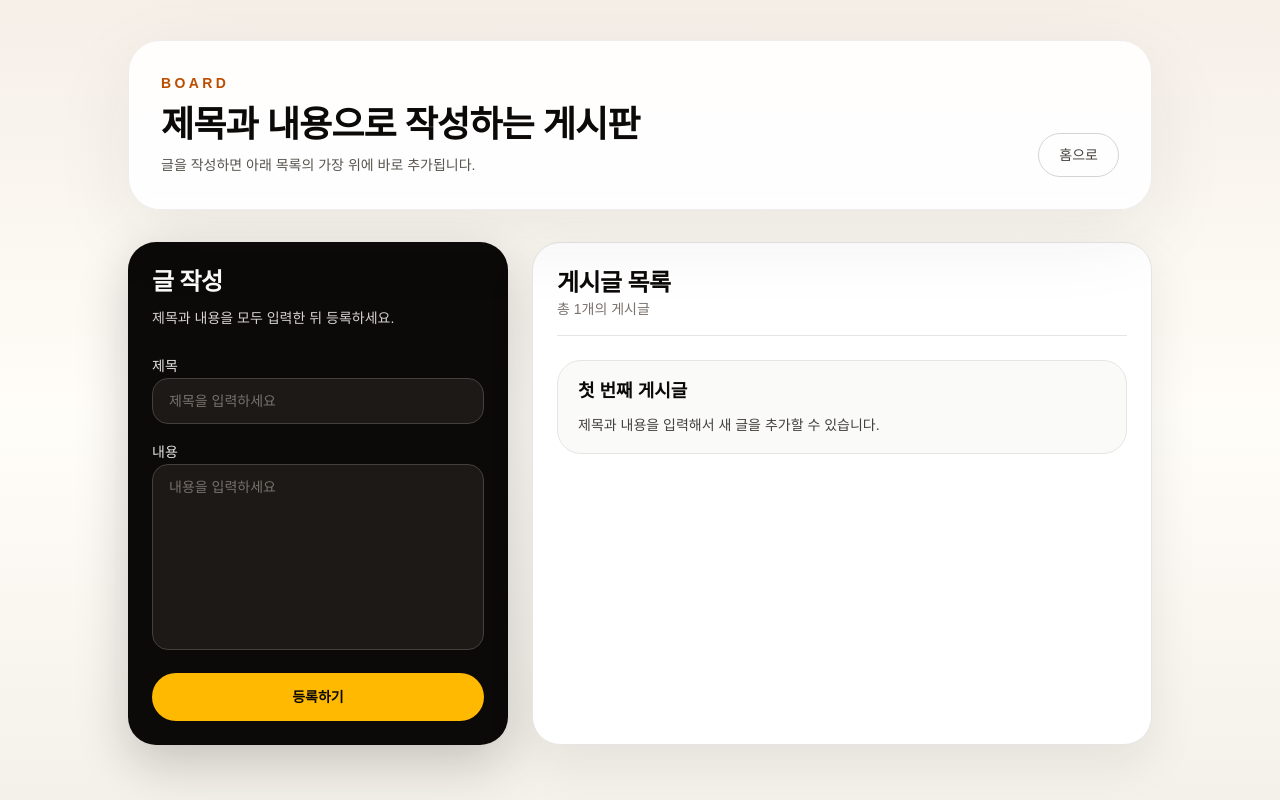
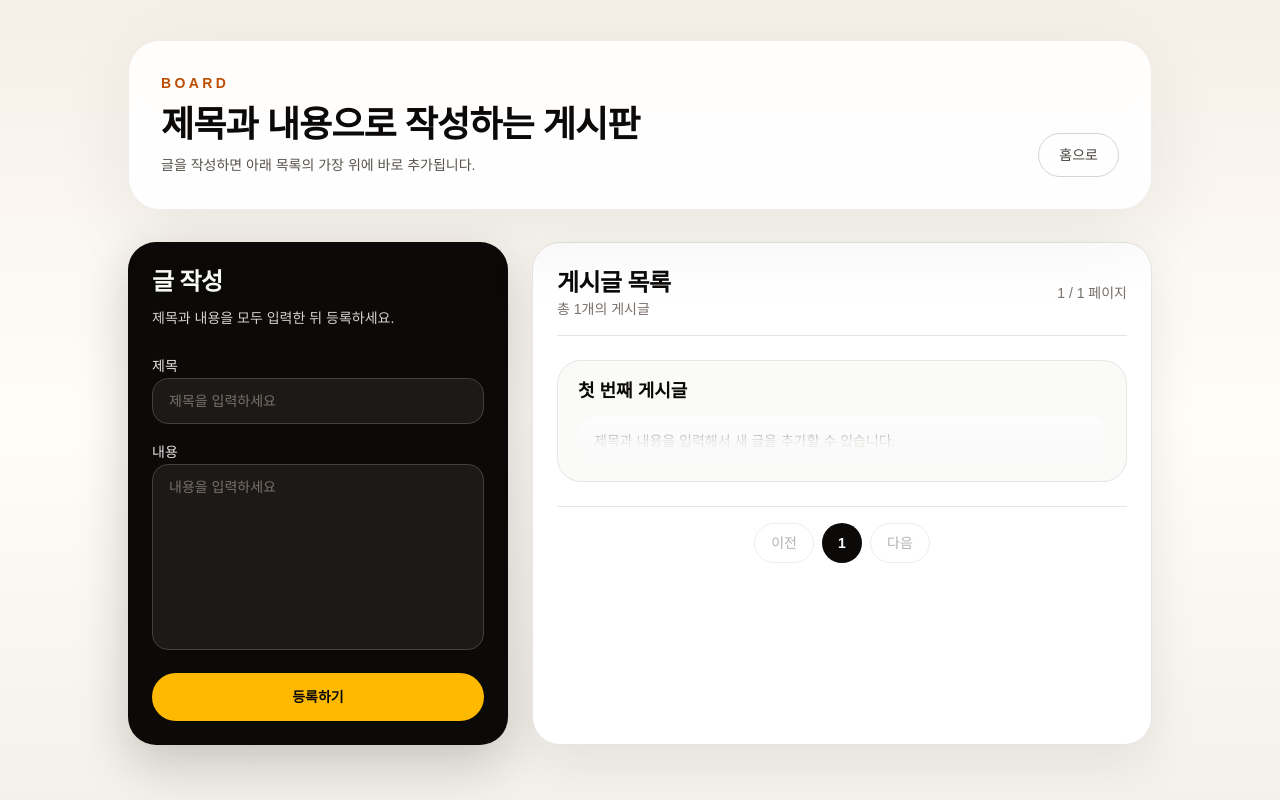
Before and after one commit to JooTaeYoon/anything_comment, a Next.js app: page /board in a window 1280 px wide. Built offline with nearby package versions, Linux system fonts and the light colour scheme.

Commit message:
Feature(anything): vercel 연동

```diff
--- a/app/board/page.tsx
+++ b/app/board/page.tsx
@@ -17,10 +17,19 @@ const initialPosts: Post[] = [
   },
 ];
 
+const POSTS_PER_PAGE = 3;
+
 export default function BoardPage() {
   const [posts, setPosts] = useState<Post[]>(initialPosts);
   const [title, setTitle] = useState("");
   const [content, setContent] = useState("");
+  const [currentPage, setCurrentPage] = useState(1);
+
+  const totalPages = Math.max(1, Math.ceil(posts.length / POSTS_PER_PAGE));
+  const paginatedPosts = posts.slice(
+    (currentPage - 1) * POSTS_PER_PAGE,
+    currentPage * POSTS_PER_PAGE,
+  );
 
   const handleSubmit = (event: FormEvent<HTMLFormElement>) => {
     event.preventDefault();
@@ -41,6 +50,7 @@ export default function BoardPage() {
       ...currentPosts,
     ]);
 
+    setCurrentPage(1);
     setTitle("");
     setContent("");
   };
@@ -122,10 +132,13 @@ export default function BoardPage() {
                   총 {posts.length}개의 게시글
                 </p>
               </div>
+              <p className="text-sm text-stone-500">
+                {currentPage} / {totalPages} 페이지
+              </p>
             </div>
 
             <div className="space-y-4">
-              {posts.map((post) => (
+              {paginatedPosts.map((post) => (
                 <article
                   key={post.id}
                   className="rounded-3xl border border-stone-200 bg-stone-50 px-5 py-4"
@@ -133,11 +146,54 @@ export default function BoardPage() {
                   <h3 className="text-lg font-semibold text-stone-950">
                     {post.title}
                   </h3>
-                  <p className="mt-2 whitespace-pre-wrap text-sm leading-6 text-stone-700">
-                    {post.content}
-                  </p>
+                  <div className="relative mt-3 overflow-hidden rounded-2xl bg-white/70 px-4 py-3">
+                    <p className="max-h-16 overflow-hidden whitespace-pre-wrap text-sm leading-6 text-stone-700">
+                      {post.content}
+                    </p>
+                    <div className="pointer-events-none absolute inset-x-0 bottom-0 h-12 bg-gradient-to-t from-stone-50 via-stone-50/90 to-transparent" />
+                  </div>
                 </article>
               ))}
+            </div>
+
+            <div className="mt-6 flex flex-wrap items-center justify-center gap-2 border-t border-stone-200 pt-4">
+              <button
+                type="button"
+                onClick={() => setCurrentPage((page) => Math.max(1, page - 1))}
+                disabled={currentPage === 1}
+                className="inline-flex h-10 items-center justify-center rounded-full border border-stone-300 px-4 text-sm font-medium text-stone-700 transition hover:border-stone-900 hover:text-stone-950 disabled:cursor-not-allowed disabled:opacity-40"
+              >
+                이전
+              </button>
+
+              {Array.from({ length: totalPages }, (_, index) => {
+                const pageNumber = index + 1;
+                const isActive = pageNumber === currentPage;
+
+                return (
+                  <button
+                    key={pageNumber}
+                    type="button"
+                    onClick={() => setCurrentPage(pageNumber)}
+                    className={`inline-flex h-10 w-10 items-center justify-center rounded-full text-sm font-semibold transition ${
+                      isActive
+                        ? "bg-stone-950 text-white"
+                        : "border border-stone-300 text-stone-700 hover:border-stone-900 hover:text-stone-950"
+                    }`}
+                  >
+                    {pageNumber}
+                  </button>
+                );
+              })}
+
+              <button
+                type="button"
+                onClick={() => setCurrentPage((page) => Math.min(totalPages, page + 1))}
+                disabled={currentPage === totalPages}
+                className="inline-flex h-10 items-center justify-center rounded-full border border-stone-300 px-4 text-sm font-medium text-stone-700 transition hover:border-stone-900 hover:text-stone-950 disabled:cursor-not-allowed disabled:opacity-40"
+              >
+                다음
+              </button>
             </div>
           </section>
         </div>
--- a/app/page.tsx
+++ b/app/page.tsx
@@ -1,65 +1,32 @@
-import Image from "next/image";
+import Link from "next/link";
 
 export default function Home() {
   return (
-    <div className="flex min-h-screen items-center justify-center bg-zinc-50 font-sans dark:bg-black">
-      <main className="flex min-h-screen w-full max-w-3xl flex-col items-center justify-between py-32 px-16 bg-white dark:bg-black sm:items-start">
-        <Image
-          className="dark:invert"
-          src="/next.svg"
-          alt="Next.js logo"
-          width={100}
-          height={20}
-          priority
-        />
-        <div className="flex flex-col items-center gap-6 text-center sm:items-start sm:text-left">
-          <h1 className="max-w-xs text-3xl font-semibold leading-10 tracking-tight text-black dark:text-zinc-50">
-            To get started, edit the page.tsx file.
-          </h1>
-          <p className="max-w-md text-lg leading-8 text-zinc-600 dark:text-zinc-400">
-            Looking for a starting point or more instructions? Head over to{" "}
-            <a
-              href="https://vercel.com/templates?framework=next.js&utm_source=create-next-app&utm_medium=appdir-template-tw&utm_campaign=create-next-app"
-              className="font-medium text-zinc-950 dark:text-zinc-50"
+    <main className="min-h-screen bg-[linear-gradient(180deg,#f8efe6_0%,#fffaf4_50%,#f3ebe2_100%)] px-6 py-12 text-stone-900">
+      <div className="mx-auto flex min-h-[calc(100vh-6rem)] w-full max-w-4xl items-center justify-center">
+        <section className="w-full rounded-[32px] border border-stone-200/80 bg-white/90 p-8 shadow-[0_28px_90px_rgba(41,37,36,0.12)] backdrop-blur sm:p-12">
+          <div className="space-y-6">
+            <p className="text-sm font-semibold uppercase tracking-[0.24em] text-amber-700">
+              Welcome
+            </p>
+            <div className="space-y-4">
+              <h1 className="text-3xl font-semibold leading-tight tracking-tight text-stone-950 sm:text-5xl">
+                안녕하세요.
+              </h1>
+              <p className="max-w-2xl whitespace-pre-line text-base leading-8 text-stone-600 sm:text-lg">
+                여러분들의 고민 및 불평 불만 작성 해주세요
+              </p>
+            </div>
+            <Link
+              href="/board"
+              className="inline-flex items-center gap-3 rounded-full bg-stone-950 px-6 py-3 text-sm font-semibold text-white transition hover:bg-stone-800"
             >
-              Templates
-            </a>{" "}
-            or the{" "}
-            <a
-              href="https://nextjs.org/learn?utm_source=create-next-app&utm_medium=appdir-template-tw&utm_campaign=create-next-app"
-              className="font-medium text-zinc-950 dark:text-zinc-50"
-            >
-              Learning
-            </a>{" "}
-            center.
-          </p>
-        </div>
-        <div className="flex flex-col gap-4 text-base font-medium sm:flex-row">
-          <a
-            className="flex h-12 w-full items-center justify-center gap-2 rounded-full bg-foreground px-5 text-background transition-colors hover:bg-[#383838] dark:hover:bg-[#ccc] md:w-[158px]"
-            href="https://vercel.com/new?utm_source=create-next-app&utm_medium=appdir-template-tw&utm_campaign=create-next-app"
-            target="_blank"
-            rel="noopener noreferrer"
-          >
-            <Image
-              className="dark:invert"
-              src="/vercel.svg"
-              alt="Vercel logomark"
-              width={16}
-              height={16}
-            />
-            Deploy Now
-          </a>
-          <a
-            className="flex h-12 w-full items-center justify-center rounded-full border border-solid border-black/[.08] px-5 transition-colors hover:border-transparent hover:bg-black/[.04] dark:border-white/[.145] dark:hover:bg-[#1a1a1a] md:w-[158px]"
-            href="https://nextjs.org/docs?utm_source=create-next-app&utm_medium=appdir-template-tw&utm_campaign=create-next-app"
-            target="_blank"
-            rel="noopener noreferrer"
-          >
-            Documentation
-          </a>
-        </div>
-      </main>
-    </div>
+              작성 하러 가기
+              <span aria-hidden="true">-&gt;</span>
+            </Link>
+          </div>
+        </section>
+      </div>
+    </main>
   );
 }
--- a/package.json
+++ b/package.json
@@ -9,6 +9,7 @@
     "lint": "eslint"
   },
   "dependencies": {
+    "@neondatabase/serverless": "^1.0.2",
     "next": "16.1.6",
     "react": "19.2.3",
     "react-dom": "19.2.3"
```
Also changed, not shown: 1 other file (tests, documents, lock files or other folders).
